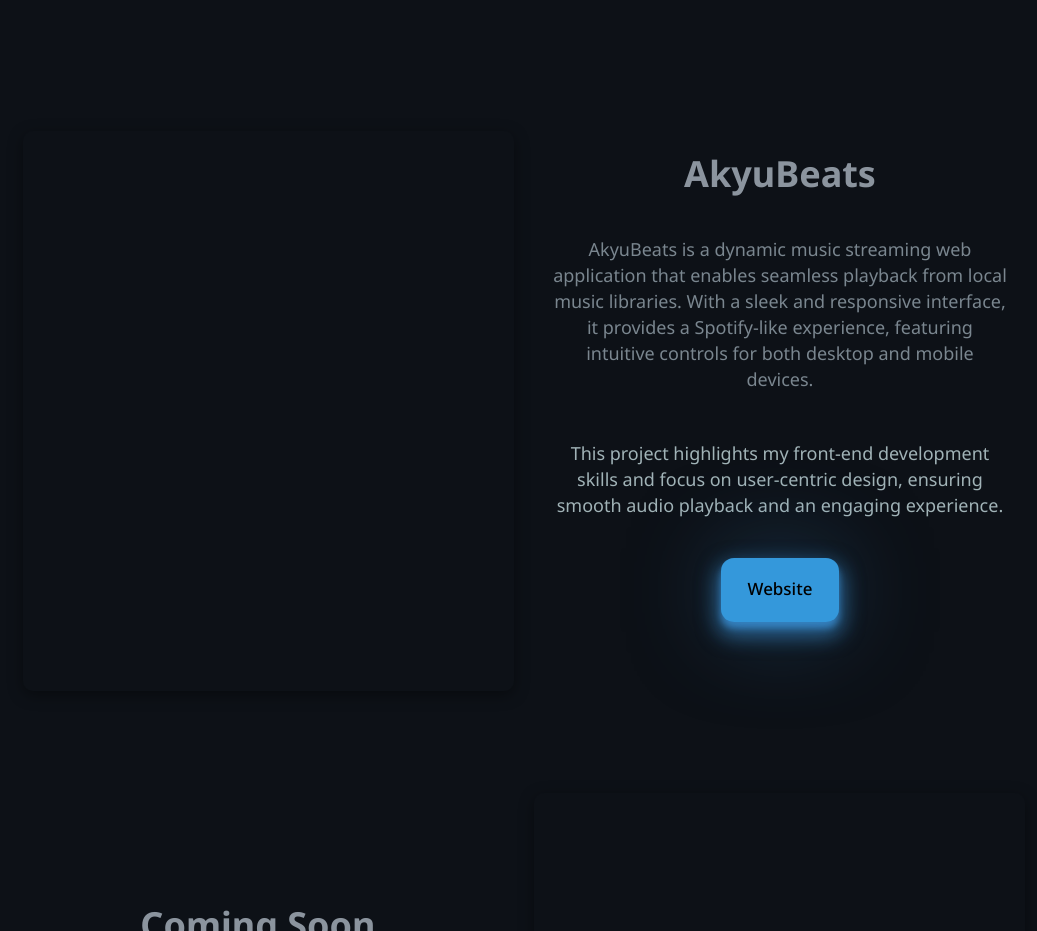
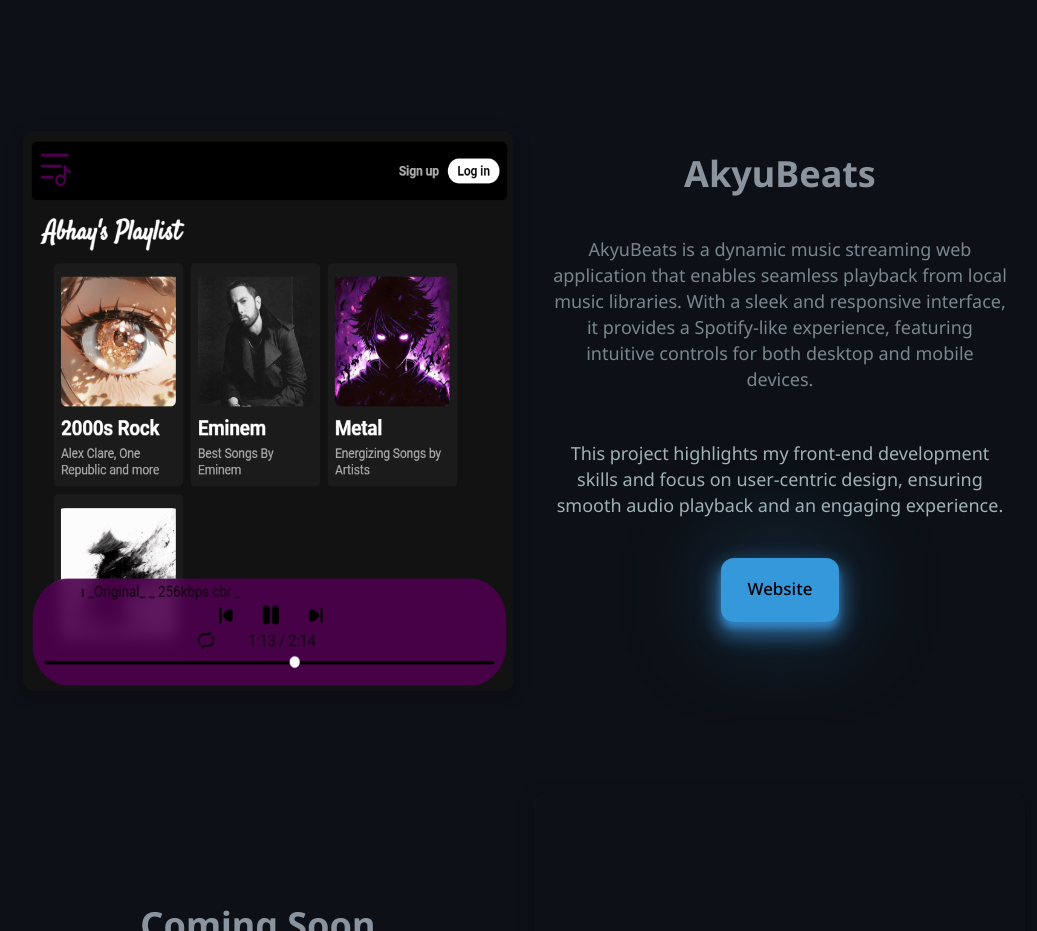
Before and after one commit to abhaybansal0/Portfolio, a website built with Vite: page index.html in a window 1280 px wide. Shown: the part 2140-3071 px from the top of the page, without its empty margins (116-1153 px from the left). Built offline with nearby package versions, Linux system fonts and the light colour scheme; files whose address does not match are found by name.

Commit message:
bug fixes

```diff
--- a/index.html
+++ b/index.html
@@ -106,7 +106,7 @@
       <div class="project_card">
 
         <div class="card_img">
-          <!-- <img data-src="./Akyubeats.png" alt="Project_card" class="proc_img loading lazy" src="https://fakeimg.pl/812x817"> -->
+          <img data-src="./Akyubeats.png" alt="Project_card" class="proc_img loading lazy" src="https://fakeimg.pl/812x817">
         </div>
 
         <div class="card_content">
```
